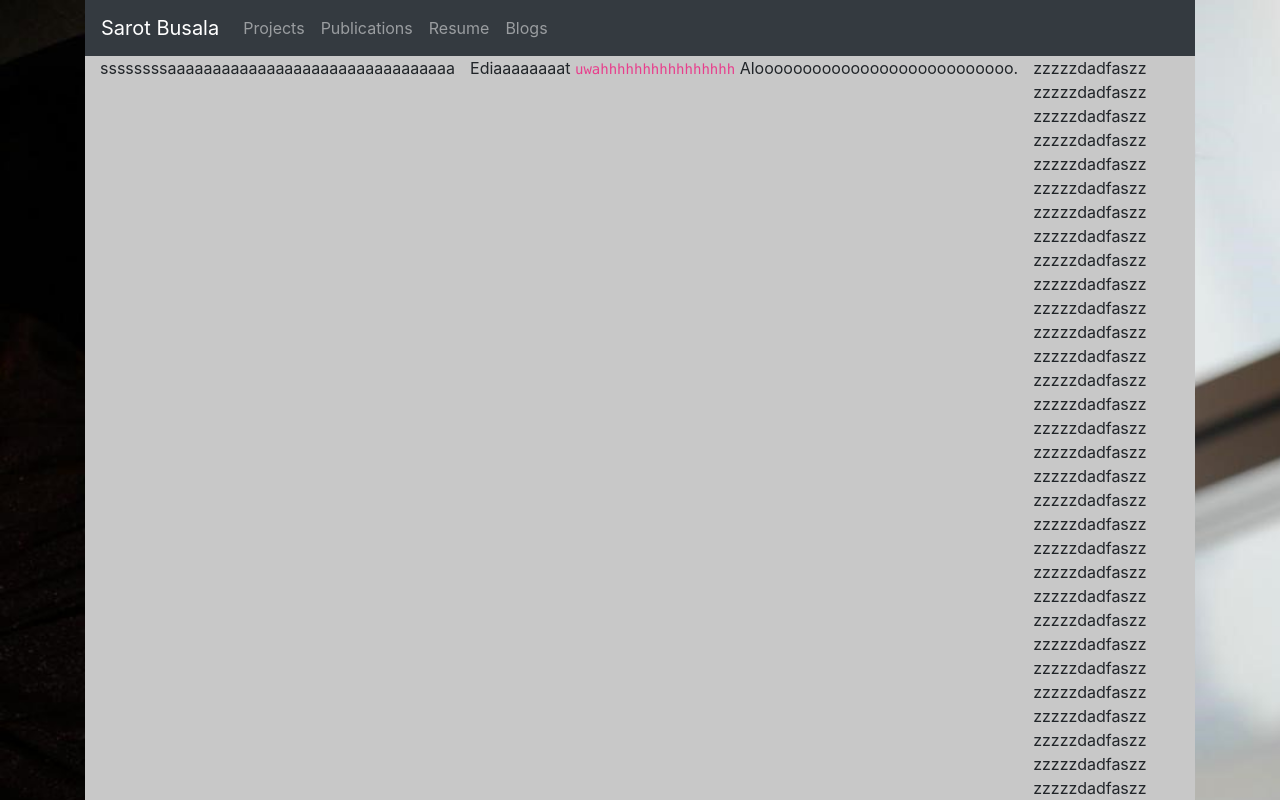
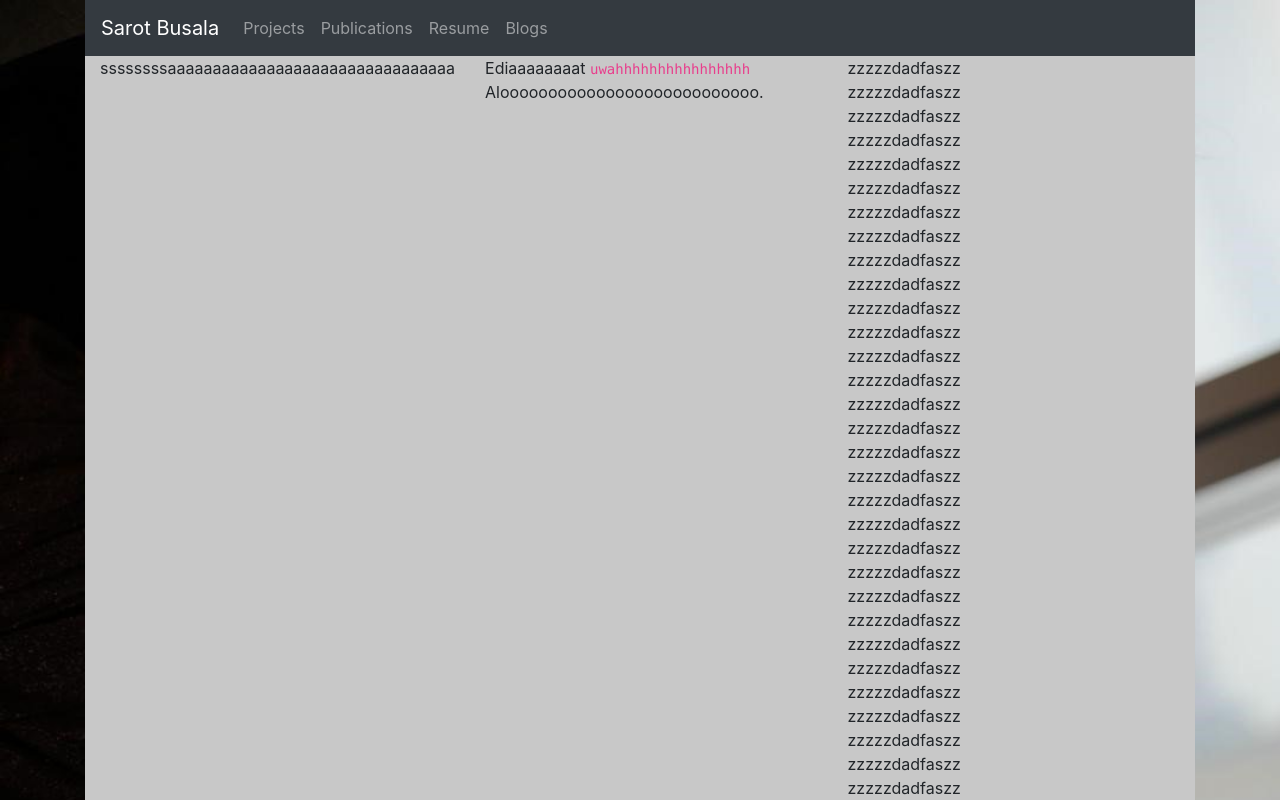
Before and after one commit to SarotBu/home, a React (Create React App) app: page / in a window 1280 px wide. Shown: the top 800 px of the page. Built offline with nearby package versions, Linux system fonts and the light colour scheme.

Commit message:
edit menu vertical in device

```diff
--- a/src/main/home/home.css
+++ b/src/main/home/home.css
@@ -2,8 +2,14 @@
     width: 100%;
     height: 100%;
 }
-.HomeContainer{
+.home-item{
+    width: 100%;
+    height: 100%;
+
+}
+.home-flex{
     display: flex;
+    flex-wrap: wrap;
     align-content: center;
     width: 100%;
     height: 100%;
--- a/src/main/home/index.js
+++ b/src/main/home/index.js
@@ -4,16 +4,16 @@ import './home.css';
 class HomeComponent extends Component {
   render() {
     return (
-      <div className="HomeContainer">
-        <div className="col">
+      <div className="home-flex">
+        <div className="col home-item">
           ssssssssaaaaaaaaaaaaaaaaaaaaaaaaaaaaaaaa
         </div>
-        <div className="colr">
+        <div className="col home-item">
 
             Ediaaaaaaaat <code>uwahhhhhhhhhhhhhhhh</code> Alooooooooooooooooooooooooooo.
 
         </div>
-        <div className="col">
+        <div className="col home-item">
           zzzzzdadfaszz<br />
           zzzzzdadfaszz<br />
           zzzzzdadfaszz<br />
```
